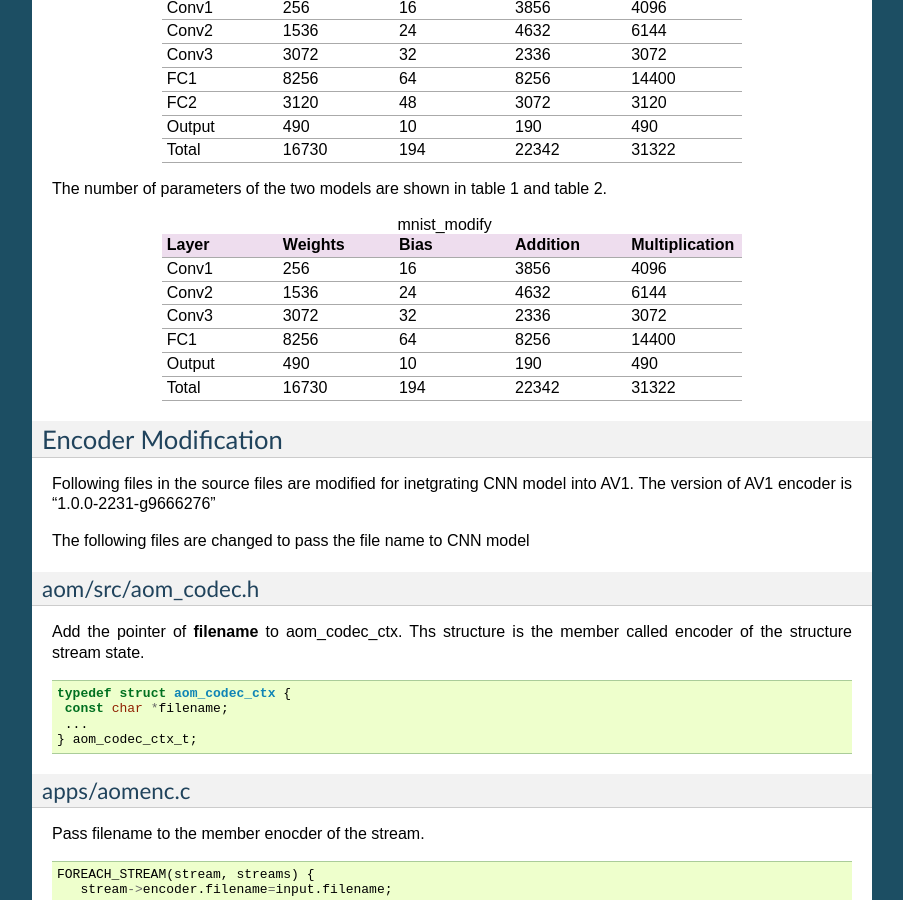
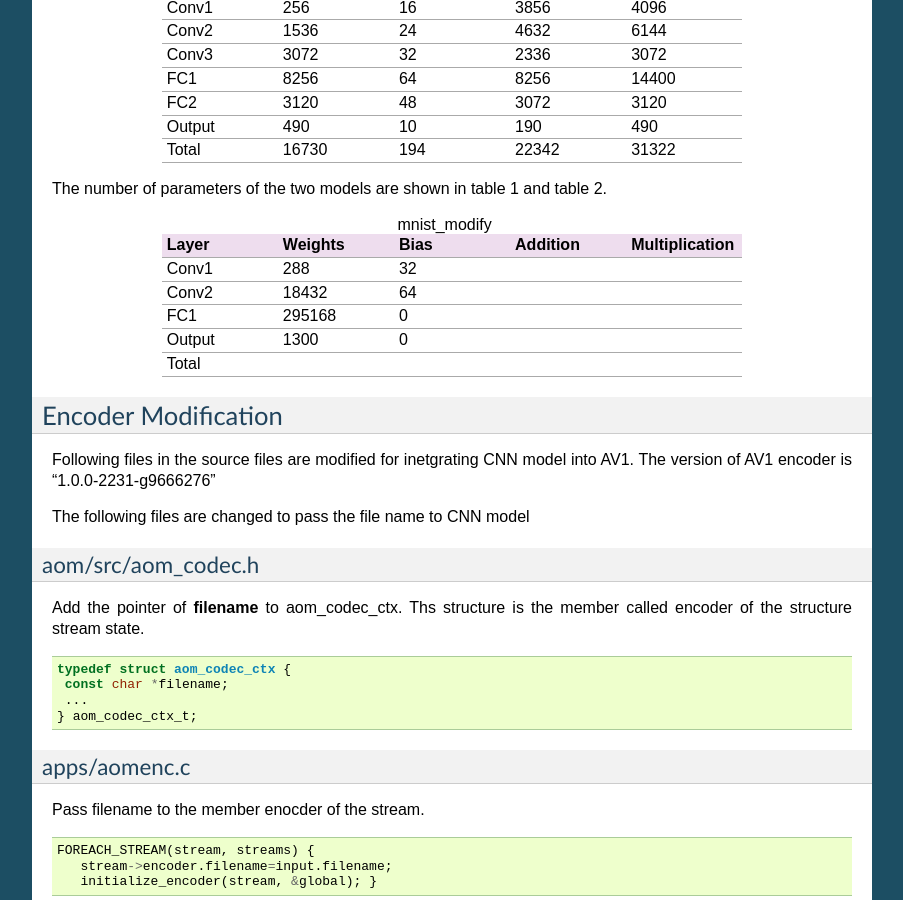
Before and after one commit to epadam/CNN-AV1-intra-encoder, a Sphinx documentation site: the page built from source/cnn_partition_intra.rst, in a window 1280 px wide and 900 px high, scrolled down 3506 px. Shown: the whole window, without its empty margins (198-1101 px from the left). Built offline with Sphinx 7.4.7, drawn with Linux system fonts in a browser that asks for light colours.

Commit message:
Update cnn_partition_intra.rst

```diff
--- a/source/cnn_partition_intra.rst
+++ b/source/cnn_partition_intra.rst
@@ -189,35 +189,30 @@ The number of parameters of the two models are shown in table 1 and table 2.
      - Addition
      - Multiplication
    * - Conv1
-     - 256
-     - 16
-     - 3856
-     - 4096
+     - 288
+     - 32
+     -
+     -
    * - Conv2
-     - 1536
-     - 24
-     - 4632
-     - 6144
-   * - Conv3
-     - 3072
-     - 32
-     - 2336
-     - 3072
+     - 18432
+     - 64
+     -
+     -
    * - FC1
-     - 8256
-     - 64
-     - 8256
-     - 14400
+     - 295168
+     - 0
+     -
+     -
    * - Output
-     - 490
-     - 10
-     - 190
-     - 490
+     - 1300
+     - 0
+     -
+     -
    * - Total
-     - 16730
-     - 194
-     - 22342
-     - 31322
+     -
+     -
+     -
+     -
 
 ============================
 Encoder Modification
```
